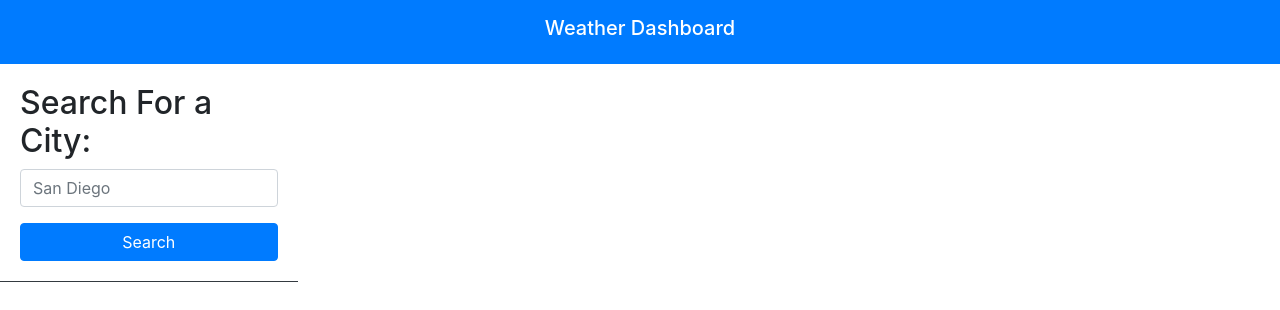
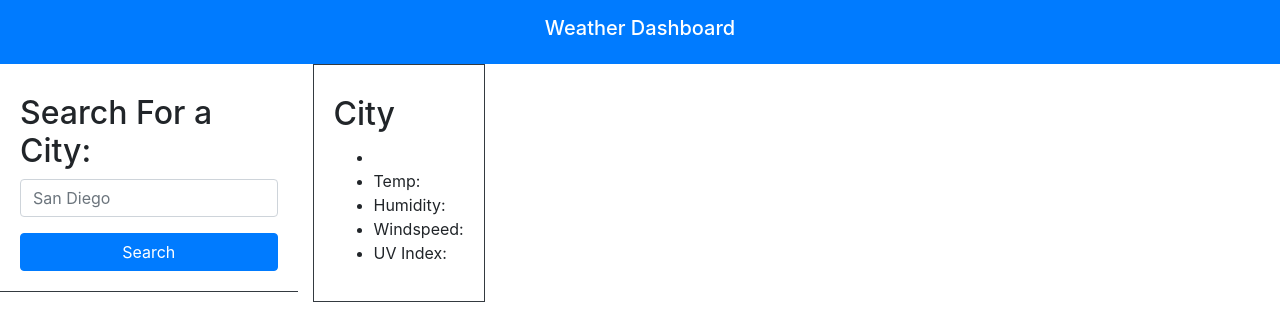
Before and after one commit to AndrewSalesJr/Sunny-Or-Cloudy, a plain HTML site: page index.html in a window 1280 px wide. Drawn offline with nearby package versions, Linux system fonts and the light colour scheme; files that its build step writes are made by us from their sources.

Commit message:
Began work on city name and weather and put initial variables for Open Weather API query

```diff
--- a/assets/js/script.js
+++ b/assets/js/script.js
@@ -1,3 +1,10 @@
 var test = function() {
     console.log("function was called")
 }
+
+var currentURL = "https://api.openweathermap.org/data/2.5/weather?";
+        var cityName = city;
+        var unitsURL = "&units=imperial";
+        var apiIdURL = "&appid="
+        var apiKey = "2201c91e6308abe919670594e9f740c3";
+        var openCurrWeatherAPI = currentURL + cityName + unitsURL + apiIdURL + apiKey;
--- a/assets/style/style.css
+++ b/assets/style/style.css
@@ -0,0 +1,3 @@
+.card {
+    padding-top: 10px;
+}
--- a/index.html
+++ b/index.html
@@ -17,7 +17,7 @@
             <h1 class="navbar-brand mx-auto">Weather Dashboard</h1>
         </nav>
 
-        <main>
+        <main class=".container">
             <div class="row">
                 <div class="col-md-3">
                     <div class="searchBar card border-0">
@@ -25,7 +25,7 @@
                             <h2>Search For a City:</h2>
 
                             <div class="mb-3 input-group">
-                                <input id="cityName" type="text" class="form-control" placeholder="San Diego">
+                                <input id="citySearch" type="text" class="form-control" placeholder="San Diego">
                             </div>
                             <div class="input-group">
                                 <button id="getWeather" class="btn btn-primary w-100" type="submit">Search</button>
@@ -35,6 +35,25 @@
                         <div id="searchHistory"></div>
                     </div>
                 </div>
+
+                <div class="col-md-9">
+                    <div class="row">
+                        <div class="card border-dark rounded-0">
+                            <div class="card-body">
+                                <h2 class="card-title" id="cityName">City</h2>
+                                <ul>
+                                    <li><img id="currWeathIcn"></img></li>
+                                    <li class="card-text" id="currTemp">Temp:</li>
+                                    <li class="card-text" id="currHum">Humidity:</li>
+                                    <li class="card-text" id="currWind">Windspeed:</li>
+                                    <li class="card-text" id="currUVI">UV Index:</li>
+                                </ul>
+                            </div>
+                        </div>
+                    </div>
+                </div>
+
+                <div class="row"></div>
             </div>
         </main>
 
```
